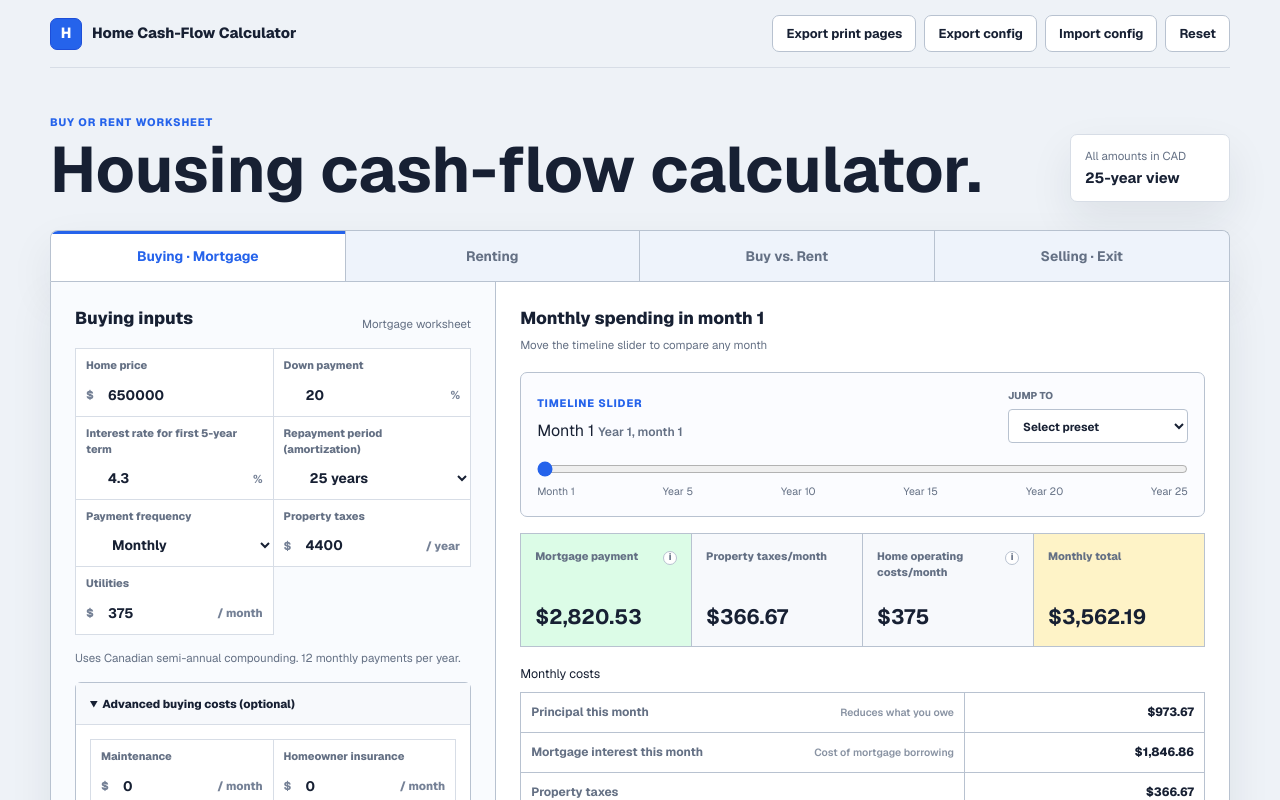
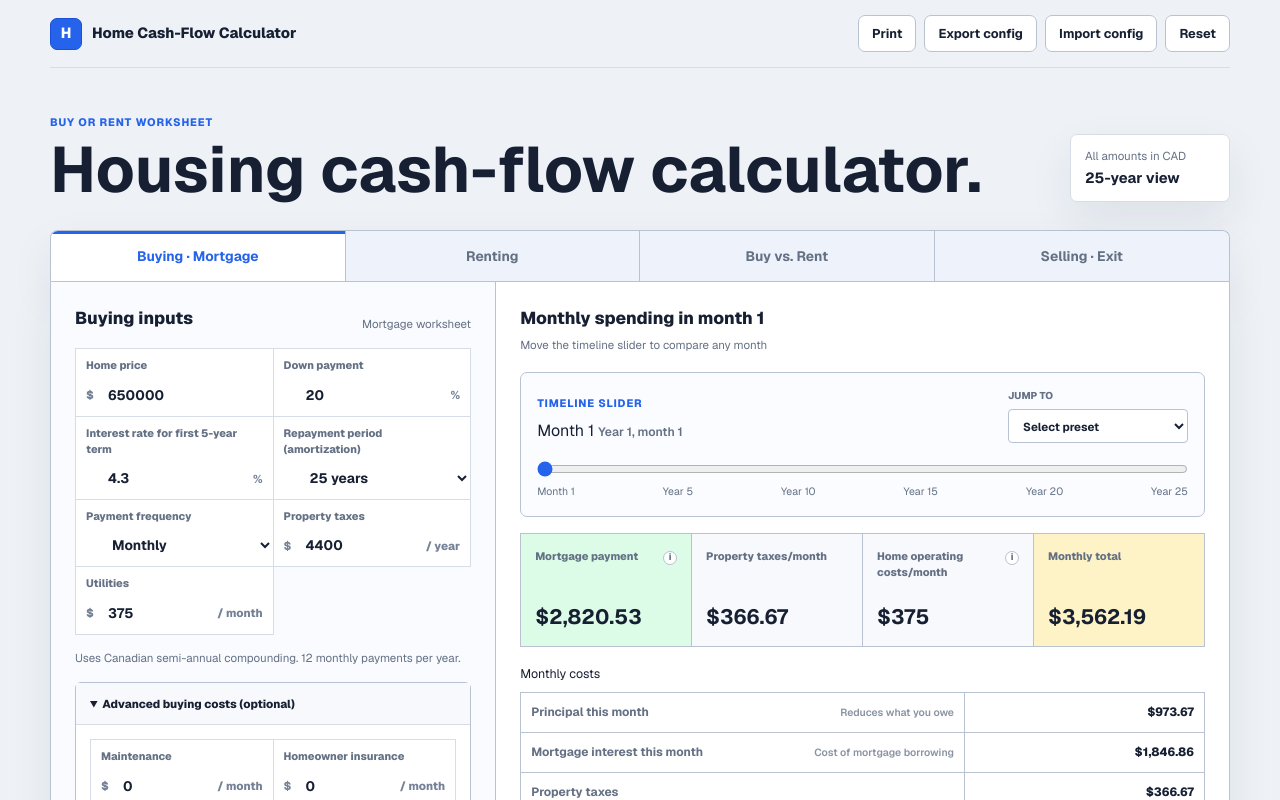
Before and after one commit to gerritsa/homevsbuy, a Next.js app: page / in a window 1280 px wide. Shown: the top 800 px of the page. Built offline with nearby package versions, Linux system fonts and the light colour scheme.

Commit message:
Rename print export button

```diff
--- a/app/page.tsx
+++ b/app/page.tsx
@@ -934,7 +934,7 @@ export default function Home() {
         </a>
         <div className="header-actions" aria-label="Calculator actions">
           <button className="reset-button" onClick={exportPrintablePages} type="button">
-            Export print pages
+            Print
           </button>
           <button className="reset-button" onClick={exportConfig} type="button">
             Export config
```
